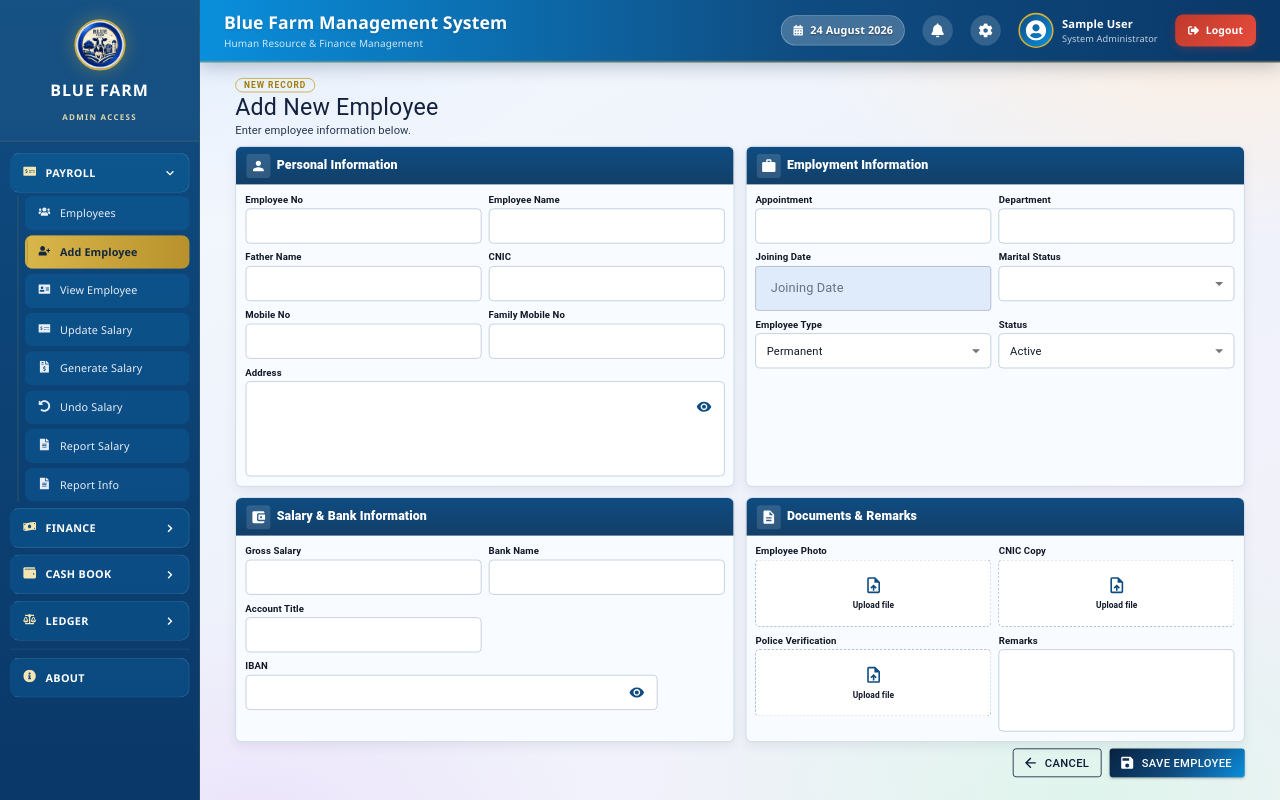
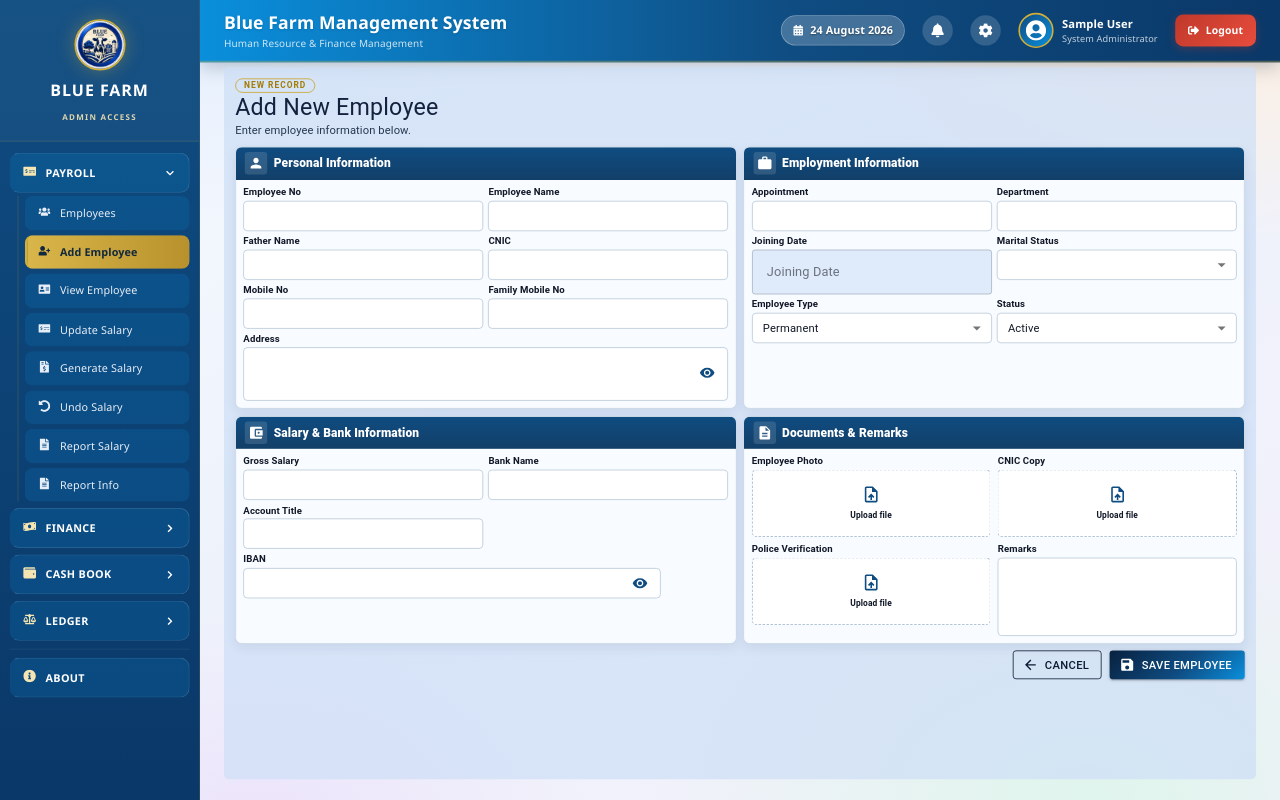
Before and after one commit to bluefarm751-hub/Bluefarmfinnance, a React (Vite) app in the folder client/: page /employees/add in a window 1280 px wide. Built offline with nearby package versions, Linux system fonts and the light colour scheme; sample sign-in values are in the browser's storage.

Commit message:
New Update

```diff
--- a/client/src/components/Employee/EmployeeForm.jsx
+++ b/client/src/components/Employee/EmployeeForm.jsx
@@ -17,8 +17,8 @@ const inputSx = {
   width: "100%",
   minWidth: 0,
   "& .MuiOutlinedInput-root": {
-    minHeight: 44,
-    borderRadius: 1.35,
+    minHeight: 38,
+    borderRadius: 1.25,
     background: "#fff",
     "& fieldset": { borderColor: "#b7c8d8" },
     "&:hover fieldset": { borderColor: "#7fa5c4" },
@@ -27,8 +27,8 @@ const inputSx = {
       "& fieldset": { borderColor: `${brand.blueBright} !important`, borderWidth: "1px !important" },
     },
   },
-  "& .MuiInputBase-input": { fontSize: 14, py: 1.05, color: "#111827" },
-  "& .MuiSelect-select": { fontSize: 14, py: 1.05, color: "#111827" },
+  "& .MuiInputBase-input": { fontSize: 14, py: .72, color: "#111827" },
+  "& .MuiSelect-select": { fontSize: 14, py: .72, color: "#111827" },
 };
 
 function Section({ icon, title, children }) {
@@ -42,8 +42,8 @@ function Section({ icon, title, children }) {
       boxShadow: "0 5px 14px rgba(8,33,63,.07)",
     }}>
       <Box sx={{
-        px: 1.6,
-        py: 1.05,
+        px: 1.4,
+        py: .78,
         display: "flex",
         alignItems: "center",
         gap: 1,
@@ -51,16 +51,16 @@ function Section({ icon, title, children }) {
         color: "#fff",
       }}>
         <Box sx={{
-          width: 30,
-          height: 30,
+          width: 28,
+          height: 28,
           borderRadius: 1,
           background: "rgba(255,255,255,.13)",
           display: "grid",
           placeItems: "center",
         }}>{icon}</Box>
-        <Typography sx={{ fontSize: 15.5, fontWeight: 800, color: "#fff" }}>{title}</Typography>
+        <Typography sx={{ fontSize: 15, fontWeight: 800, color: "#fff" }}>{title}</Typography>
       </Box>
-      <Box sx={{ p: { xs: 1.25, md: 1.45 } }}>
+      <Box sx={{ p: { xs: 1.05, md: 1.15 } }}>
         {children}
       </Box>
     </Box>
@@ -70,7 +70,7 @@ function Section({ icon, title, children }) {
 function Field({ label, children, span = 1 }) {
   return (
     <Box sx={{ minWidth: 0, gridColumn: { xs: "1 / -1", md: span === 2 ? "1 / -1" : "auto" } }}>
-      <Typography sx={{ fontSize: 12, fontWeight: 700, color: "#111827", mb: .55, lineHeight: 1.2 }}>
+      <Typography sx={{ fontSize: 12, fontWeight: 700, color: "#111827", mb: .38, lineHeight: 1.15 }}>
         {label}
       </Typography>
       {children}
@@ -81,7 +81,7 @@ function Field({ label, children, span = 1 }) {
 function UploadBox({ label, previewUrl, isImage, fileName, onChange }) {
   return (
     <Box sx={{ minWidth: 0 }}>
-      <Typography sx={{ fontSize: 12, fontWeight: 700, color: "#111827", mb: .55, lineHeight: 1.2 }}>{label}</Typography>
+      <Typography sx={{ fontSize: 12, fontWeight: 700, color: "#111827", mb: .38, lineHeight: 1.15 }}>{label}</Typography>
       <Box component="label" sx={{
         height: 84,
         border: `1px dashed ${previewUrl ? brand.gold : "#9bb2c7"}`,
@@ -114,10 +114,10 @@ export default function EmployeeForm({ formData, setFormData }) {
   const policePreview = formData.policeVerification instanceof File ? URL.createObjectURL(formData.policeVerification) : formData.policeVerification ? `${formData.policeVerification}` : null;
   const policeFileName = formData.policeVerification instanceof File ? formData.policeVerification.name : (formData.policeVerification ? "Police verification uploaded" : null);
 
-  const twoCol = { display: "grid", gridTemplateColumns: { xs: "1fr", sm: "repeat(2,minmax(0,1fr))" }, gap: 1.15 };
+  const twoCol = { display: "grid", gridTemplateColumns: { xs: "1fr", sm: "repeat(2,minmax(0,1fr))" }, gap: .8 };
 
   return (
-    <Box sx={{ width: "100%", minWidth: 0, display: "grid", gridTemplateColumns: { xs: "1fr", lg: "repeat(2,minmax(0,1fr))" }, gap: 1.7 }}>
+    <Box sx={{ width: "100%", minWidth: 0, display: "grid", gridTemplateColumns: { xs: "1fr", lg: "repeat(2,minmax(0,1fr))" }, gap: 1.1 }}>
       <Section icon={<PersonIcon fontSize="small" />} title="Personal Information">
         <Box sx={twoCol}>
           <Field label="Employee No"><TextField hiddenLabel size="small" sx={inputSx} name="employeeNo" value={formData.employeeNo || ""} onChange={handleChange} /></Field>
@@ -127,7 +127,7 @@ export default function EmployeeForm({ formData, setFormData }) {
           <Field label="Mobile No"><TextField hiddenLabel size="small" sx={inputSx} name="mobile" value={formData.mobile || ""} onChange={handleChange} /></Field>
           <Field label="Family Mobile No"><TextField hiddenLabel size="small" sx={inputSx} name="familyMobile" value={formData.familyMobile || ""} onChange={handleChange} /></Field>
           <Field label="Address" span={2}>
-            <TextField hiddenLabel fullWidth multiline minRows={3} maxRows={4} sx={{ ...inputSx, "& .MuiOutlinedInput-root": { ...inputSx["& .MuiOutlinedInput-root"], alignItems: "flex-start" } }} name="address" value={formData.address || ""} onChange={handleChange} slotProps={{ input: viewAdornment("Address", formData.address) }} />
+            <TextField hiddenLabel fullWidth multiline minRows={1} maxRows={2} sx={{ ...inputSx, "& .MuiOutlinedInput-root": { ...inputSx["& .MuiOutlinedInput-root"], minHeight: 54, alignItems: "flex-start" }, "& .MuiInputBase-input": { ...inputSx["& .MuiInputBase-input"], py: .65 } }} name="address" value={formData.address || ""} onChange={handleChange} slotProps={{ input: viewAdornment("Address", formData.address) }} />
           </Field>
         </Box>
       </Section>
--- a/client/src/pages/AddEmployee.jsx
+++ b/client/src/pages/AddEmployee.jsx
@@ -37,7 +37,7 @@ export default function AddEmployee() {
 
   return (
     <MainLayout>
-      <Box sx={{ px: { xs: 1, sm: 1.5, md: 1.75 }, pt: 1, pb: 4, width: "100%", maxWidth: 1440, mx: "auto", minWidth: 0, overflowX: "hidden" }}>
+      <Box sx={{ px: { xs: 1, sm: 1.5, md: 1.75 }, pt: 1, pb: 4, width: "100%", maxWidth: "none", mx: 0, minWidth: 0, overflowX: "hidden", background: "rgba(207,224,247,.72)", borderRadius: 1.5, minHeight: "100%" }}>
         <Box sx={{ mb: 1.2 }}>
           <Box sx={{ display: "inline-flex", alignItems: "center", border: "1px solid #c9a227", borderRadius: 999, px: 1.25, py: .3, mb: .35, background: "transparent" }}>
             <Typography sx={{ fontSize: 10.5, fontWeight: 700, letterSpacing: 1.25, color: "#a27b00", lineHeight: 1.1 }}>NEW RECORD</Typography>
--- a/client/src/pages/EditEmployee.jsx
+++ b/client/src/pages/EditEmployee.jsx
@@ -33,7 +33,7 @@ export default function EditEmployee() {
 
   return (
     <MainLayout>
-      <Box sx={{ px: { xs: 1, sm: 1.5, md: 1.75 }, pt: 1, pb: 4, width: "100%", maxWidth: 1440, mx: "auto", minWidth: 0, overflowX: "hidden" }}>
+      <Box sx={{ px: { xs: 1, sm: 1.5, md: 1.75 }, pt: 1, pb: 4, width: "100%", maxWidth: "none", mx: 0, minWidth: 0, overflowX: "hidden", background: "rgba(207,224,247,.72)", borderRadius: 1.5, minHeight: "100%" }}>
         <Box sx={{ mb: 1.2 }}>
           <Box sx={{ display: "inline-flex", alignItems: "center", border: "1px solid #c9a227", borderRadius: 999, px: 1.25, py: .3, mb: .35, background: "transparent" }}>
             <Typography sx={{ fontSize: 10.5, fontWeight: 700, letterSpacing: 1.25, color: "#a27b00", lineHeight: 1.1 }}>EDIT RECORD</Typography>
--- a/client/src/pages/UndoSalary.jsx
+++ b/client/src/pages/UndoSalary.jsx
@@ -94,7 +94,7 @@ export default function UndoSalary() {
 
   return (
     <MainLayout>
-      <Box sx={{ px: { xs: 1.5, sm: 2.5, md: 3 }, pt: 1.2, pb: 4, width: "100%", maxWidth: 1330, mx: "auto", minWidth: 0 }}>
+      <Box sx={{ px: { xs: 1.5, sm: 2.5, md: 3 }, pt: 1.2, pb: 4, width: "100%", maxWidth: "none", mx: 0, minWidth: 0 }}>
         <Box sx={{ display: "inline-flex", alignItems: "center", px: 1.5, py: .35, borderRadius: 99, background: `${brand.gold}1f`, border: `1px solid ${brand.gold}`, fontSize: 10.5, fontWeight: 800, letterSpacing: 1, color: brand.goldDark, mb: .8 }}>PAYROLL CORRECTIONS</Box>
         <Typography variant="h4" fontWeight={500} sx={{ color: brand.ink, mb: .3 }}>Undo Salary</Typography>
         <Typography color="text.secondary" sx={{ mb: 1.6, fontSize: 13.5 }}>Undo a complete generated batch or reverse a single employee salary entry.</Typography>
@@ -147,7 +147,7 @@ export default function UndoSalary() {
                                     <TableCell sx={{ fontWeight: 800 }}>{emp.employeeName}</TableCell>
                                     <TableCell>{emp.employeeNo}</TableCell>
                                     <TableCell sx={{ fontWeight: 700 }}>Rs. {Number(emp.netSalary || 0).toLocaleString()}</TableCell>
-                                    <TableCell align="right"><ActionButton title="Undo Employee Salary" color={brand.danger} onClick={() => setConfirmEmployee({ payrollId: emp.id, name: emp.employeeName, batch: b })}><UndoIcon sx={{ fontSize: 17 }} /></ActionButton></TableCell>
+                                    <TableCell align="right"><Button size="small" variant="contained" startIcon={<UndoIcon sx={{ fontSize: 17 }} />} onClick={() => setConfirmEmployee({ payrollId: emp.id, name: emp.employeeName, batch: b })} sx={{ minWidth: 78, height: 30, px: 1.1, background: brand.danger, color: "#fff", fontSize: 11, fontWeight: 700, textTransform: "none", borderRadius: 1.1, "&:hover": { background: "#8e281c" } }}>Undo</Button></TableCell>
                                   </TableRow>)}</TableBody>
                                 </Table>
                               </TableContainer>}
```
